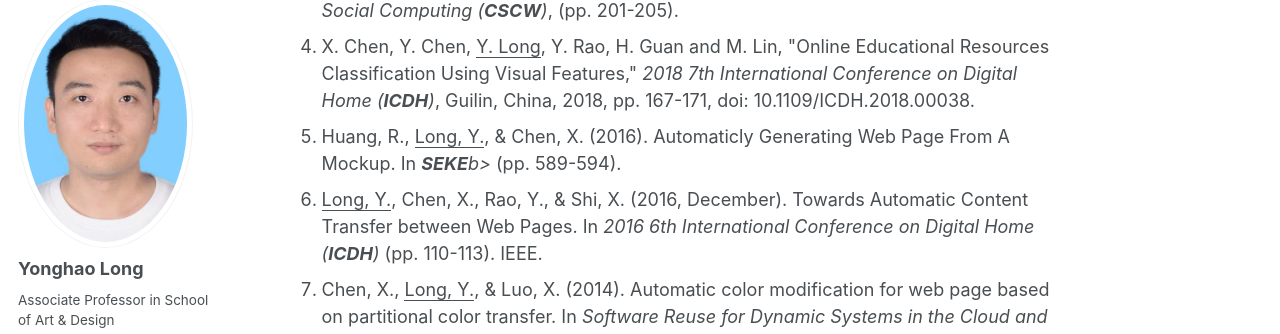
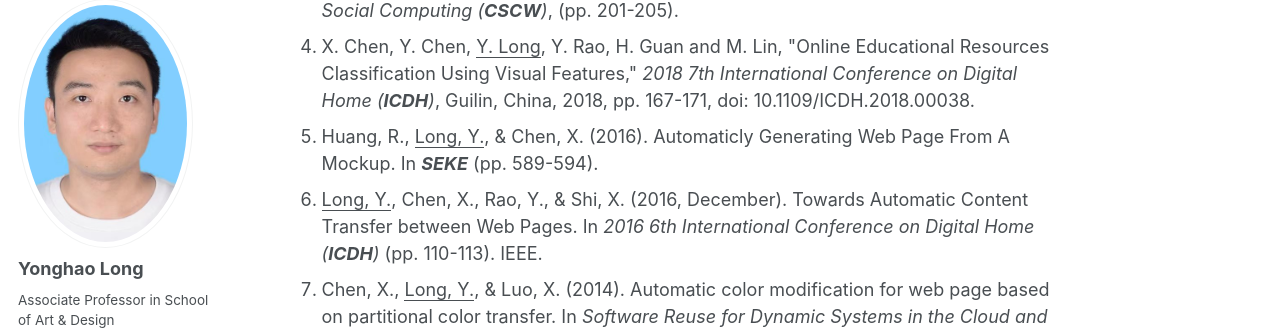
Before and after one commit to qoolyh/qoolyh.github.io, a Jekyll site: the page built from _pages/about.md, in a window 1280 px wide and 900 px high, scrolled down 681 px. Shown: the part 107-441 px from the top of the window. Built offline with Jekyll 4.4.1, drawn with Linux system fonts in a browser that asks for light colours; some web fonts are replaced.

```diff
--- a/_pages/about.md
+++ b/_pages/about.md
@@ -19,7 +19,7 @@ Conference Paper
 <li> <u>Long, Y.</u>, Chen, Y., & Chen, X. (2024, October). GUI Test Repair Based on Test-Extension. In <i>Proceedings of the 39th IEEE/ACM International Conference on Automated Software Engineering (<b>ASE</b>) </i>, (pp. 2450-2451).</li>
 <li> Liu, L., Yang, S., Wang, Y., Ma, Z., Fang, L., <u>Long, Y.</u>, & Wang, S. J. (2023, October). Robotic Systems in Heritage Protection: An Anti-Fatigue Human-Robot Collaboration Exploration for Heritage Painting and Calligraphy Restoration. In <i>Companion Publication of the 2023 Conference on Computer Supported Cooperative Work and Social Computing (<b>CSCW</b>)</i>, (pp. 201-205).</li>
 <li> X. Chen, Y. Chen, <u>Y. Long</u>, Y. Rao, H. Guan and M. Lin, "Online Educational Resources Classification Using Visual Features," <i>2018 7th International Conference on Digital Home (<b>ICDH</b>)</i>, Guilin, China, 2018, pp. 167-171, doi: 10.1109/ICDH.2018.00038.</li>
-<li> Huang, R., <u>Long, Y.</u>, & Chen, X. (2016). Automaticly Generating Web Page From A Mockup. In <i><b>SEKE</b>b></i> (pp. 589-594).</li>
+<li> Huang, R., <u>Long, Y.</u>, & Chen, X. (2016). Automaticly Generating Web Page From A Mockup. In <i><b>SEKE</b></i> (pp. 589-594).</li>
 <li> <u>Long, Y.</u>, Chen, X., Rao, Y., & Shi, X. (2016, December). Towards Automatic Content Transfer between Web Pages. In <i>2016 6th International Conference on Digital Home (<b>ICDH</b>)</i> (pp. 110-113). IEEE.</li>
 <li> Chen, X., <u>Long, Y.</u>, & Luo, X. (2014). Automatic color modification for web page based on partitional color transfer. In <i>Software Reuse for Dynamic Systems in the Cloud and Beyond: 14th International Conference on Software Reuse, <b>ICSR</b></i> 2015, Miami, FL, USA, January 4-6, 2015. Proceedings 14 (pp. 204-220). Springer International Publishing.</li>
 </ol>
```
